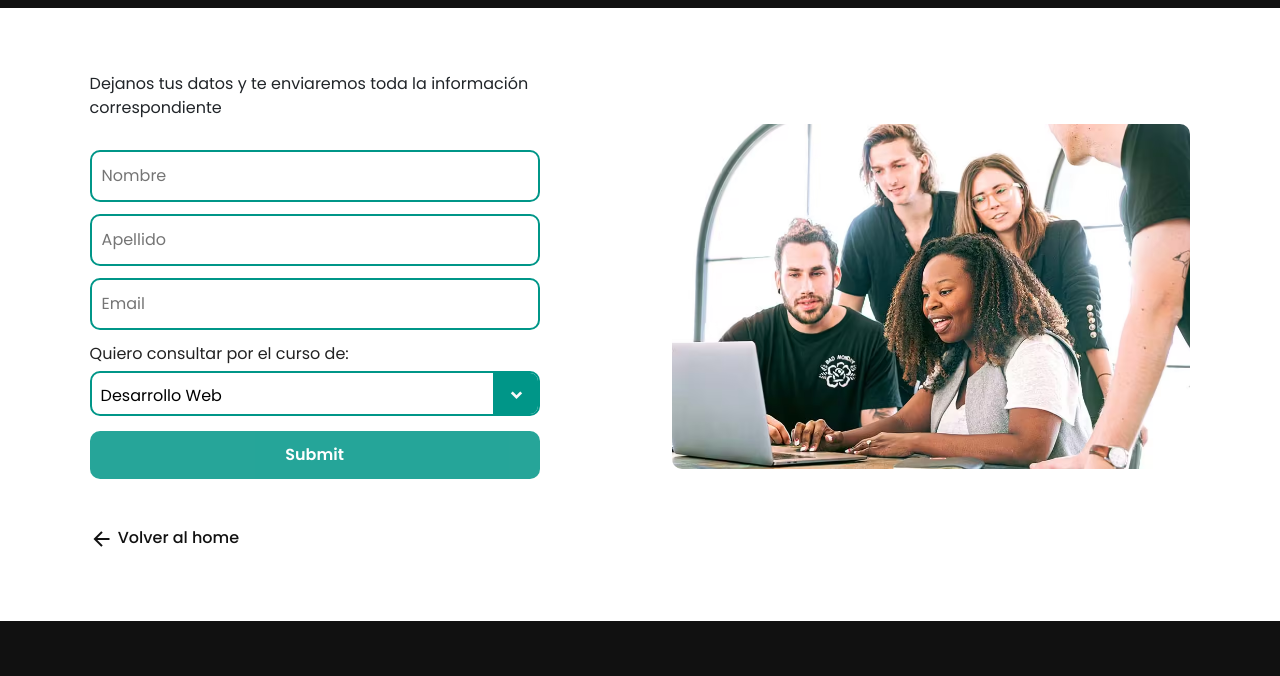
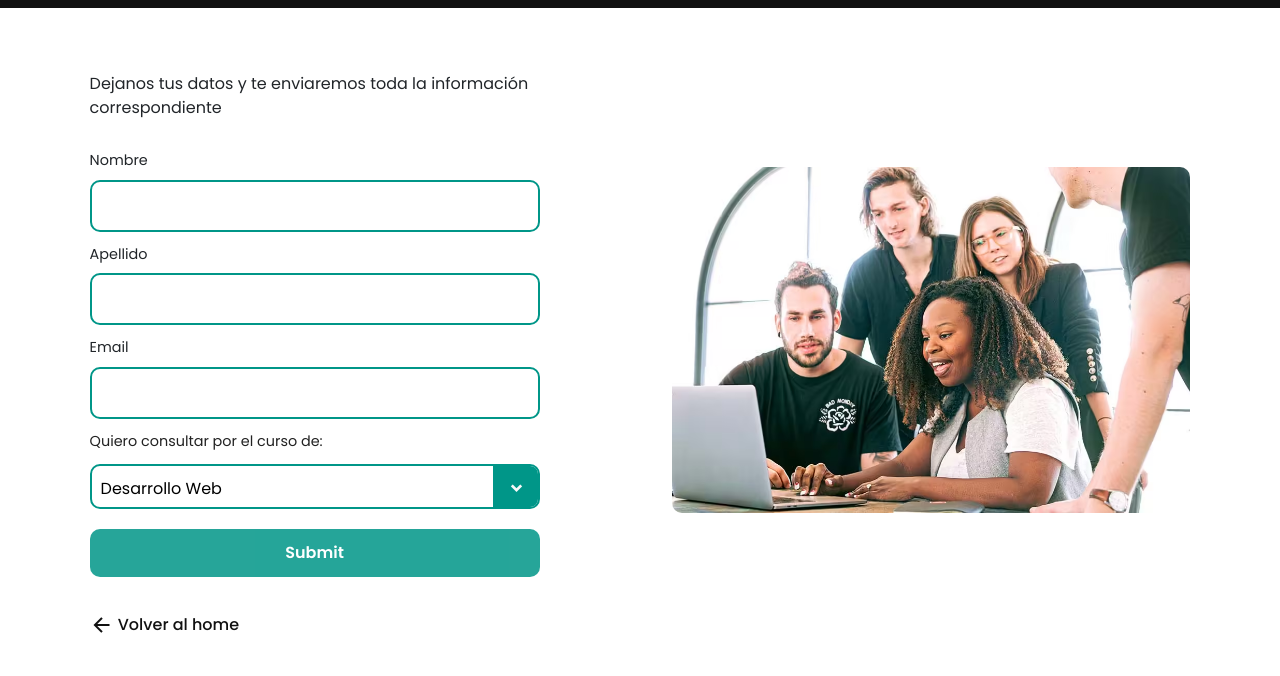
Before and after one commit to LucianoTreachi/Academia-Online-v1, a website: page pages/contacto.html in a window 1280 px wide. Shown: the part 554-1230 px from the top of the page. Drawn offline with nearby package versions, Linux system fonts and the light colour scheme.

Commit message:
Agregué etiquetas label al form

```diff
--- a/pages/contacto.html
+++ b/pages/contacto.html
@@ -147,11 +147,24 @@
           <div class="col-1">
             <p>Dejanos tus datos y te enviaremos toda la información correspondiente</p>
 
-            <form id="form">
-              <input type="text" placeholder="Nombre" autocomplete="off" required>
-              <input type="text" placeholder="Apellido" autocomplete="off" required>
-              <input type="email" placeholder="Email" autocomplete="off" required>
+            <form id="form" autocomplete="off">
+              <div class="container-input">
+                <label class="label-input" for="">Nombre</label>
+                <input type="text" id="" required>
+              </div>
+
+              <div class="container-input">
+                <label class="label-input" for="">Apellido</label>
+                <input type="text" id="" required>
+              </div>
+
+              <div class="container-input">
+                <label class="label-input" for="">Email</label>
+                <input type="email" id="" required>
+              </div>
+
               <p>Quiero consultar por el curso de:</p>
+
               <div class="select-box">
                 <select id="select">
                   <option>Desarrollo Web</option>
--- a/scss/sections/_contact.scss
+++ b/scss/sections/_contact.scss
@@ -15,10 +15,20 @@
         margin: 30px 0;
         position: relative;
 
+        .container-input {
+          margin-bottom: 12px;
+        }
+
+        .label-input {
+          display: block;
+          font-size: .9rem;
+          color: var(--white);
+          margin-bottom: .5rem;
+        }
+
         input {
           width: 100%;
           padding: 12px 10px;
-          margin-bottom: 12px;
           outline: none;
           box-shadow: none;
           box-sizing: border-box;
@@ -28,8 +38,8 @@
 
         input[type="submit"] {
           width: 100%;
+          margin-top: 20px;
           padding: 12px 10px;
-          margin-top: 15px;
           border: none;
           background: $green;
           color: #ffffff;
@@ -44,8 +54,9 @@
         }
 
         p {
+          font-size: .9rem;
           color: $black2;
-          margin-bottom: 5px;
+          margin: 12px 0;
         }
 
         .select-box {
```
Also changed, not shown: css/styles.css.
